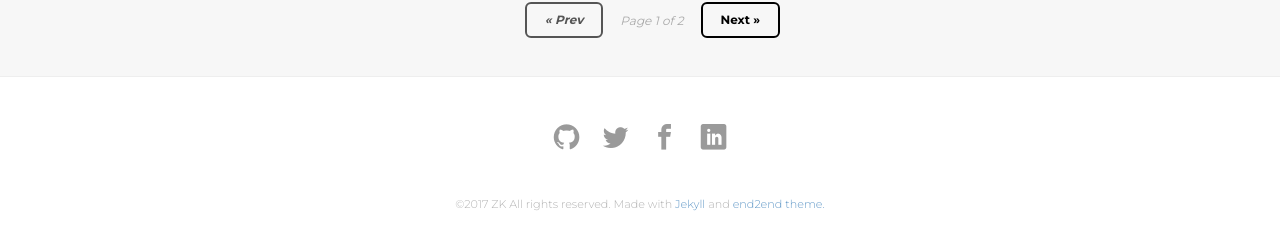
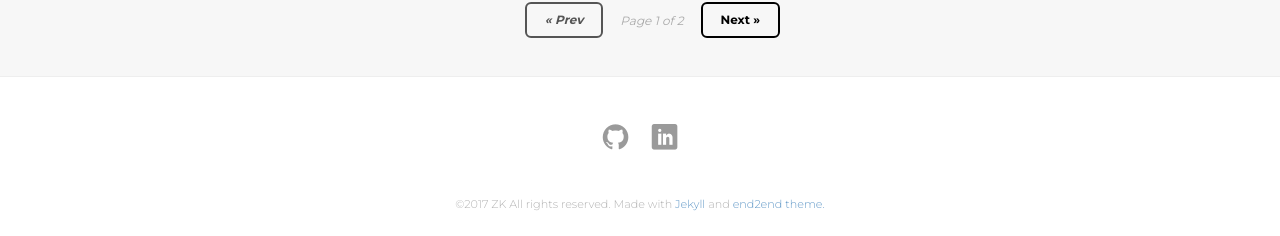
Before and after one commit to Zaccc123/zk, a Jekyll site: the page built from index.html, in a window 1280 px wide. Shown: the part 1561-1797 px from the top of the page. Built offline with Jekyll 4.4.1, drawn with Linux system fonts in a browser that asks for light colours; some web fonts are replaced; the list of posts is cut into pages by our own code.

Commit message:
Updated social and added favicon

```diff
--- a/_includes/social.html
+++ b/_includes/social.html
@@ -1,6 +1,4 @@
 <ul class="social">
   <li><a href="{{ site.author.github }}" target="_blank"><i class="icon icon-github"></i></a></li>
-  <li><a href="{{ site.author.twitter }}" target="_blank"><i class="icon icon-twitter"></i></a></li>
-  <li><a href="{{ site.author.facebook }}" target="_blank"><i class="icon icon-facebook"></i></a></li>
   <li><a href="{{ site.author.linkedin }}" target="_blank"><i class="icon icon-linkedin"></i></a></li>
 </ul>
```
Also changed, not shown: favicon.ico (added), screenshot.png (deleted).
